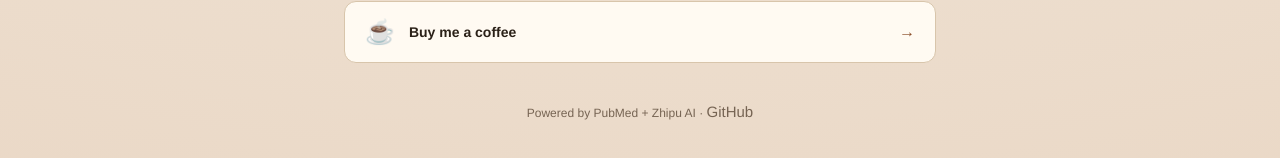
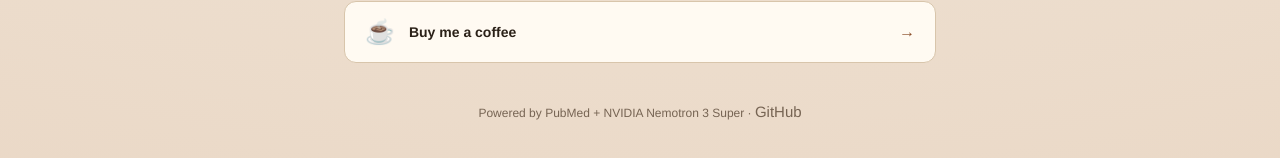
Before and after one commit to u8901006/adolescent-depression, a website: page docs/index.html in a window 1280 px wide. Shown: the part 2547-2705 px from the top of the page. Drawn offline with Linux system fonts and the light colour scheme.

Commit message:
docs: update current NVIDIA attribution

```diff
--- a/docs/index.html
+++ b/docs/index.html
@@ -89,7 +89,7 @@
     </a>
   </div>
   <footer>
-    <p>Powered by PubMed + Zhipu AI · <a href="https://github.com/u8901006/adolescent-depression">GitHub</a></p>
+    <p>Powered by PubMed + NVIDIA Nemotron 3 Super · <a href="https://github.com/u8901006/adolescent-depression">GitHub</a></p>
   </footer>
 </div>
 </body>
```
